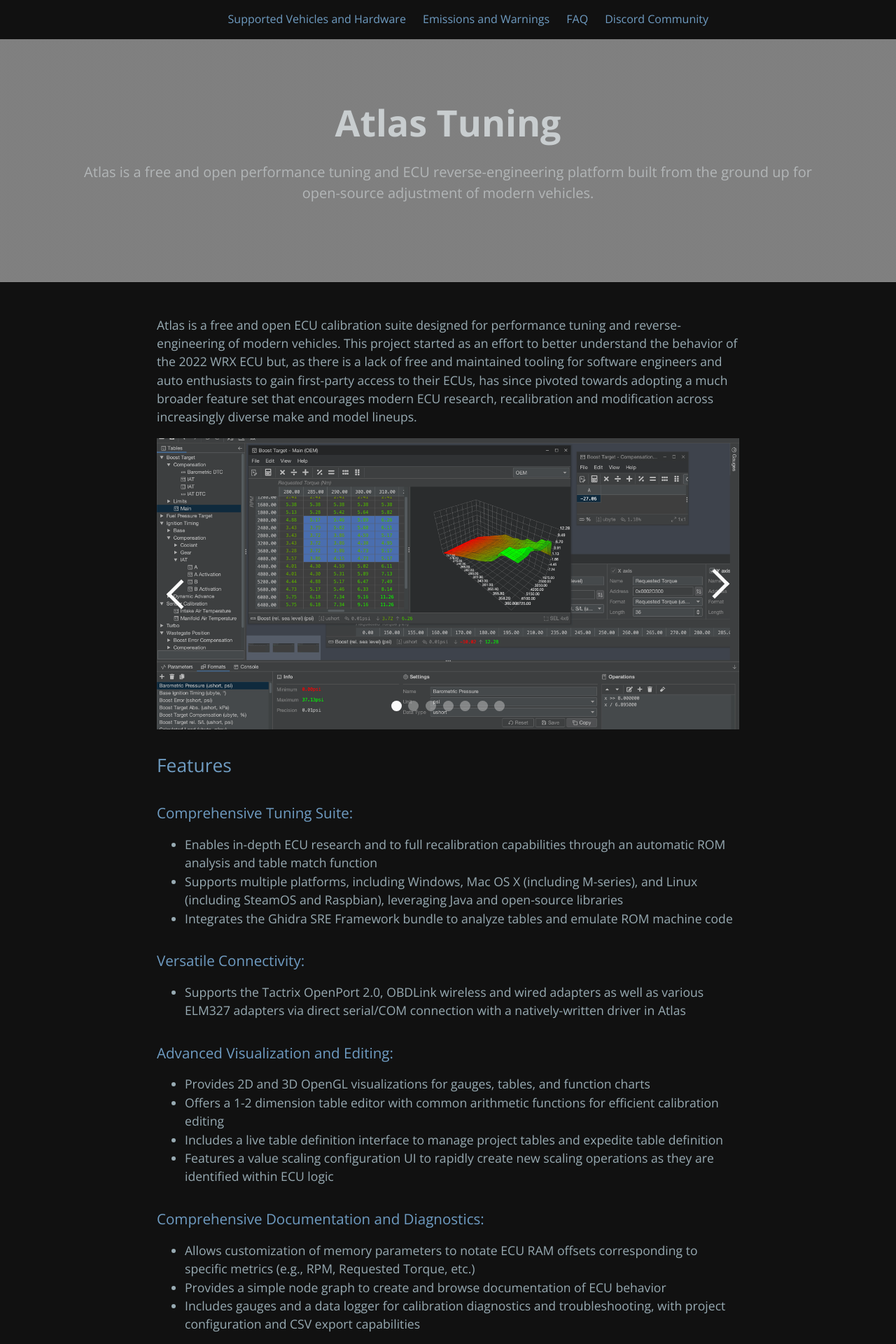
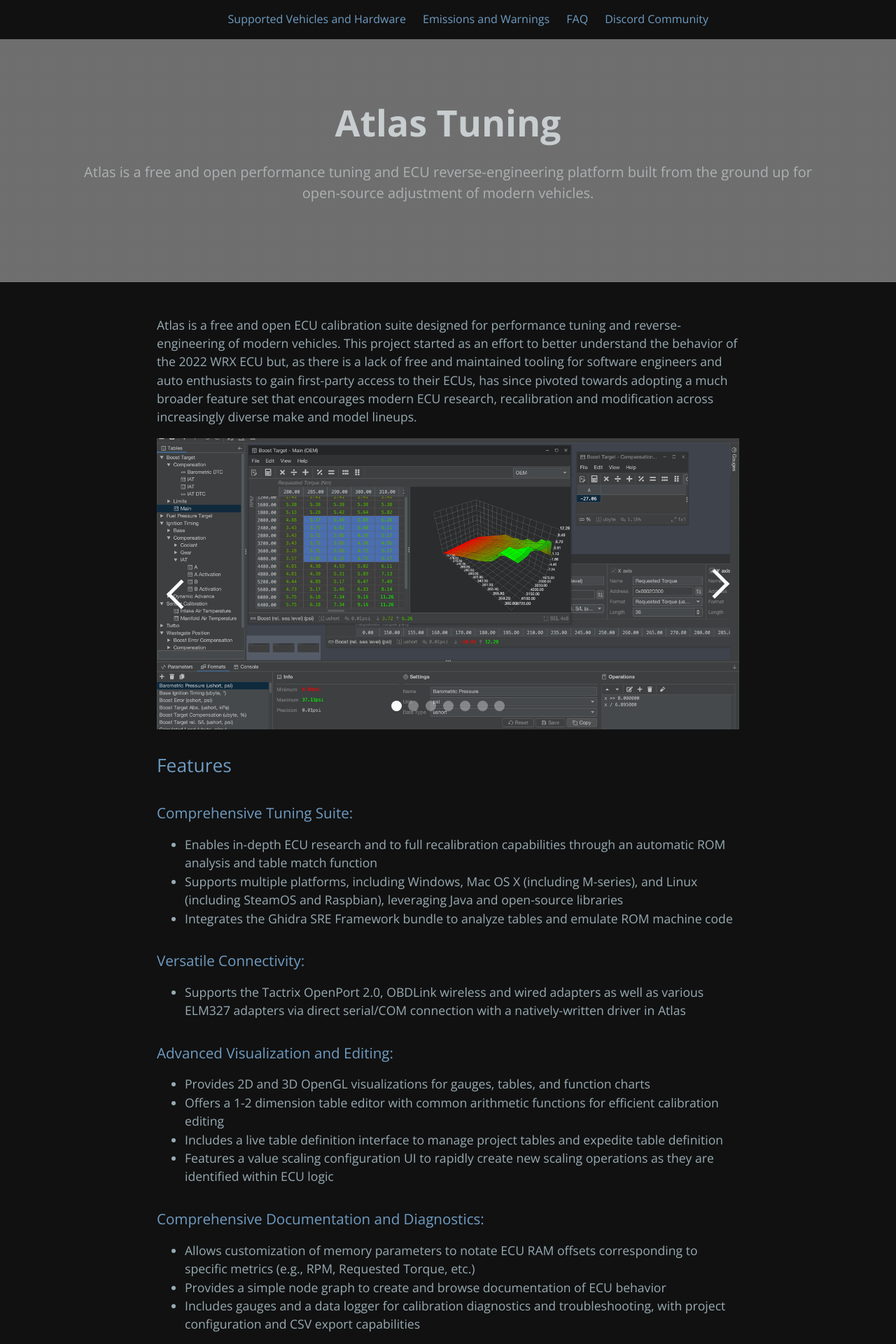
Before and after one commit to atlas-tuning/atlas-public, a Jekyll site: the page built from docs/index.md, in a window 1280 px wide. Shown: the top 1920 px of the page at 70% size. Built offline with Jekyll 4.4.1, drawn with Linux system fonts in a browser that asks for light colours.

Commit message:
Change gradient shade

```diff
--- a/docs/_sass/jekyll-theme-cayman-blog.scss
+++ b/docs/_sass/jekyll-theme-cayman-blog.scss
@@ -110,7 +110,7 @@
   color: $header-heading-color;
   text-align: center;
   background-color: $header-bg-color;
-  background-image: linear-gradient(to bottom, rgba(120,120,120,0.8) 0%, rgba(120,120,120,0.8) 100%), url(/assets/banner.JPG);
+  background-image: linear-gradient(to bottom, rgba(90,90,90,0.7) 0%, rgba(90,90,90,0.7) 100%), url(/assets/banner.JPG);
   background-size: cover;
   background-repeat: no-repeat;
   background-position: center;
```
